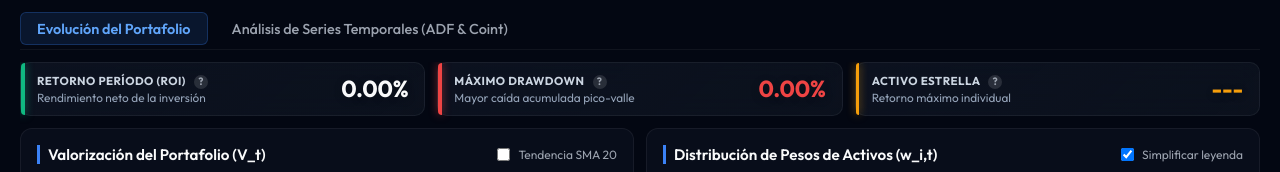
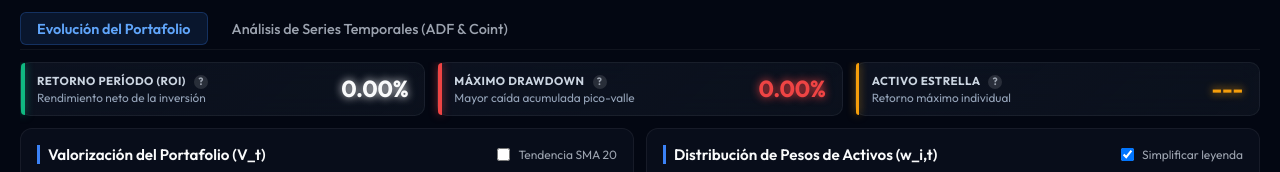
Before and after one commit to TFariasMath/AssetFlow, a Django app: page / in a window 1280 px wide. Shown: the part 73-245 px from the top of the page. Run offline with Django 5.2, Linux system fonts and the light colour scheme; data that the repository does not hold is empty; some libraries are stand-ins or nearby versions.

Commit message:
Aplicar efecto neon de forma consistente en todos los KPIs en vista individual y comparativa

```diff
--- a/portfolios/static/portfolios/css/dashboard.css
+++ b/portfolios/static/portfolios/css/dashboard.css
@@ -327,7 +327,7 @@ body {
     font-size: 1.45rem;
     font-weight: 700;
     letter-spacing: -0.01em;
-    text-shadow: 0 2px 10px rgba(0, 0, 0, 0.2);
+    text-shadow: 0 0 8px currentColor; /* Efecto neón por defecto en vista individual */
 }
 
 /* Estilizado avanzado para la comparación de portafolios inyectada por JS */
@@ -337,11 +337,12 @@ body {
     line-height: 1.35 !important;
     font-weight: 700 !important;
     letter-spacing: -0.02em !important;
+    text-shadow: none !important; /* Desactivar neón heredado para etiquetas P1/P2 */
 }
 
 /* Efecto neón en los valores dinámicos coloreados */
 .kpi-value div span {
-    text-shadow: 0 0 8px currentColor;
+    text-shadow: 0 0 8px currentColor !important;
 }
 
 .charts-row {
--- a/portfolios/static/portfolios/js/dashboard.js
+++ b/portfolios/static/portfolios/js/dashboard.js
@@ -1014,18 +1014,18 @@
         `;
 
         kpiMdd.innerHTML = `
-            <div style="font-size: 1.1rem; line-height: 1.3; font-weight: 600; color:#ef4444;">
-                P1: -${maxDD1.toFixed(2)}%<br>
-                P2: -${maxDD2.toFixed(2)}%
+            <div style="font-size: 1.1rem; line-height: 1.3; font-weight: 600;">
+                P1: <span style="color:#ef4444;">-${maxDD1.toFixed(2)}%</span><br>
+                P2: <span style="color:#ef4444;">-${maxDD2.toFixed(2)}%</span>
             </div>
         `;
 
         kpiTopTitle.innerHTML = `Volatilidad / Sharpe <span class="help-tooltip" data-tooltip="La volatilidad mide el riesgo anualizado de los retornos diarios. El Ratio de Sharpe ajusta el retorno neto del período restando la tasa libre de riesgo (3%) por unidad de volatilidad.">?</span>`;
 
         kpiTop.innerHTML = `
-            <div style="font-size: 1.05rem; line-height: 1.3; font-weight: 600; color:#f59e0b;">
-                P1: ${stats1.volatility.toFixed(1)}% (${stats1.sharpe >= 0 ? '+' : ''}${stats1.sharpe.toFixed(2)})<br>
-                P2: ${stats2.volatility.toFixed(1)}% (${stats2.sharpe >= 0 ? '+' : ''}${stats2.sharpe.toFixed(2)})
+            <div style="font-size: 1.05rem; line-height: 1.3; font-weight: 600;">
+                P1: <span style="color:#f59e0b;">${stats1.volatility.toFixed(1)}% (${stats1.sharpe >= 0 ? '+' : ''}${stats1.sharpe.toFixed(2)})</span><br>
+                P2: <span style="color:#f59e0b;">${stats2.volatility.toFixed(1)}% (${stats2.sharpe >= 0 ? '+' : ''}${stats2.sharpe.toFixed(2)})</span>
             </div>
         `;
         kpiTopDesc.textContent = "Volatilidad anualizada (Ratio Sharpe)";
```
